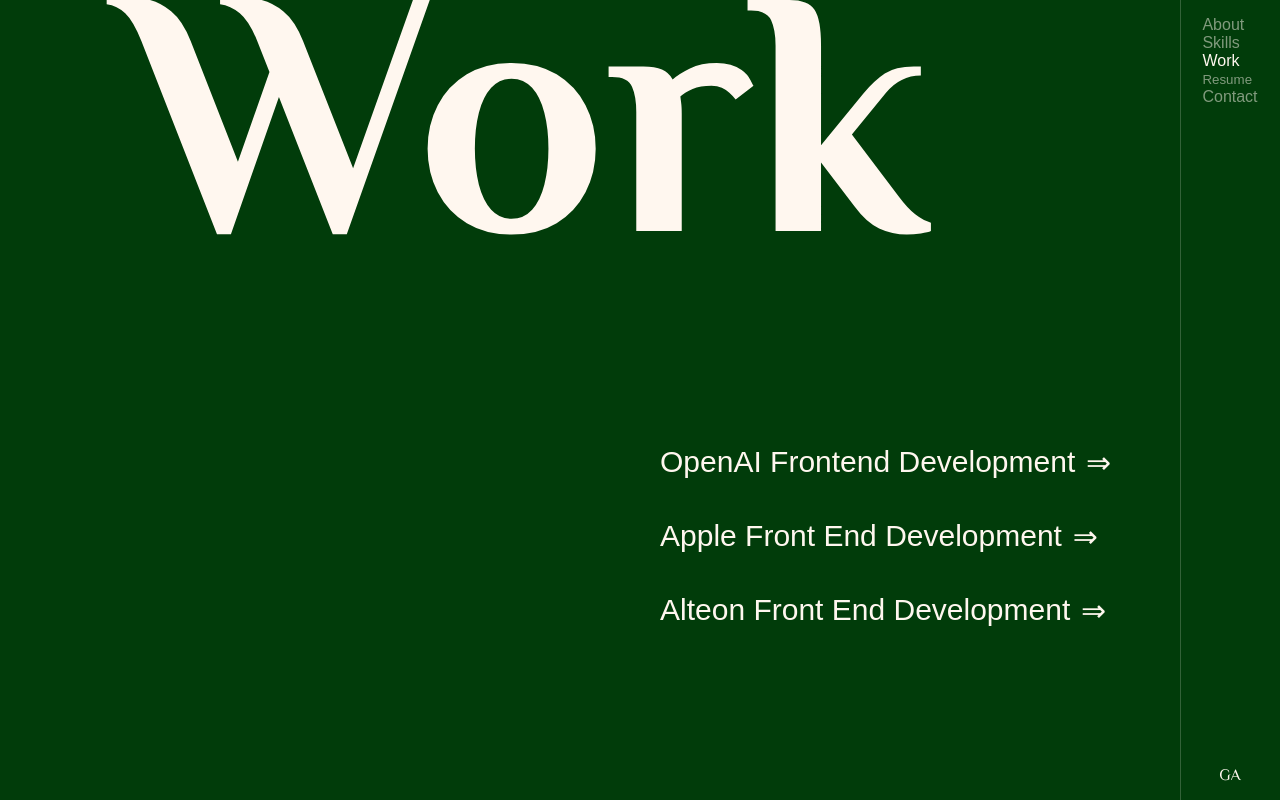
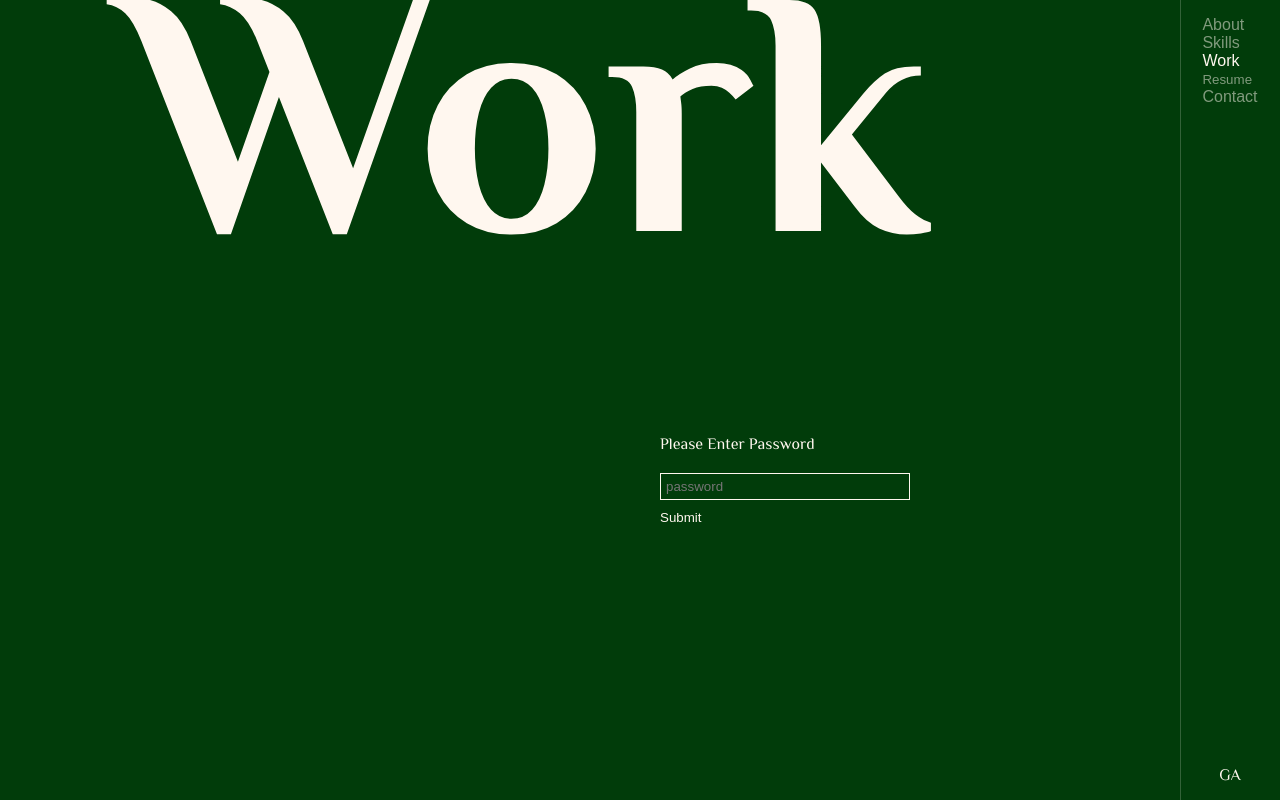
Before and after one commit to gacers/portfolio, a Next.js app: page /work in a window 1280 px wide. Built offline with nearby package versions, Linux system fonts and the light colour scheme; a web font is replaced by a local one.

Commit message:
password

```diff
--- a/app/layout.tsx
+++ b/app/layout.tsx
@@ -1,16 +1,16 @@
+
 import React from 'react'
 import type { Metadata } from 'next'
 import clsx from 'clsx'
 import { GlobalProvider } from '@/context/GlobalContext'
 import Nav from '@/containers/Nav/Nav'
-import { SlidingPanel } from '@/components'
 import { afacad, philosopher } from '@/styles/fonts'
 import '@/styles/variables.css'
 import '@/styles/globals.css'
 
 export const metadata: Metadata = {
-  description: 'Generated by create next app',
-  title: 'Create Next App',
+  description: 'Gary acers Portfolio',
+  title: 'Gary Acers',
 }
 
 export default function RootLayout({
@@ -25,8 +25,6 @@ export default function RootLayout({
           {children}
 
           <Nav />
-
-          {/* <SlidingPanel /> */}
         </GlobalProvider>
       </body>
     </html>
--- a/app/page.tsx
+++ b/app/page.tsx
@@ -1,3 +1,4 @@
+import React from 'react'
 import { Container, H } from '@/components'
 import { afacad } from '@/styles/fonts'
 import clsx from 'clsx'
--- a/app/work/Work.module.css
+++ b/app/work/Work.module.css
@@ -48,3 +48,23 @@
     }
   }
 }
+
+.form {
+  align-items: flex-start;
+  display: flex;
+  flex-direction: column;
+  flex-wrap: wrap;
+}
+
+.input {
+  background: transparent;
+  border: 1px solid var(--cream);
+  color: var(--cream);
+  margin-top: 20px;
+  padding: 5px;
+  width: 50%;
+}
+
+.submit {
+  margin-top: 10px;
+}
--- a/app/work/page.tsx
+++ b/app/work/page.tsx
@@ -1,15 +1,18 @@
 'use client'
 
-import React, { ReactNode } from 'react'
+import React, { ReactNode, useState } from 'react'
+import Form from 'next/form'
 import { Button, Container, Content, H, List, ListItem } from '@/components'
-import { useGlobalDispatch } from '@/context/GlobalContext'
+import { useGlobalDispatch, useGlobalState } from '@/context/GlobalContext'
 import Alteon from '@/containers/Alteon/Alteon'
 import Apple from '@/containers/Apple/Apple'
 import OpenAI from '@/containers/OpenAI/OpenAI'
 import s from './Work.module.css'
 
 function Work() {
-  const { setSlidingPanelContent } = useGlobalDispatch()
+  const { setSlidingPanelContent, login } = useGlobalDispatch()
+  const { loggedIn } = useGlobalState()
+  const [formValid, setFormValid] = useState(true)
 
   const launchSite = (site: ReactNode) => setSlidingPanelContent(site)
 
@@ -28,6 +31,19 @@ function Work() {
     },
   ]
 
+  const handleLogin = (e: React.FormEvent<HTMLFormElement>) => {
+    e.preventDefault()
+
+    const form = e.target as HTMLFormElement;
+    const passwordInput = form.elements.namedItem('password') as HTMLInputElement;
+
+    if (passwordInput?.value === process.env.NEXT_PUBLIC_AUTH_PASSWORD) {
+      login()
+    } else {
+      setFormValid(false)
+    }
+  }
+
   return (
     <main>
       <Container direction='column'>
@@ -36,6 +52,7 @@ function Work() {
         <Content
           className={s.content}
           right={
+            loggedIn ? (
               <List>
                 {buttonData.map(({ label, onClick }) => (
                   <ListItem key={label} className={s.item}>
@@ -45,6 +62,21 @@ function Work() {
                   </ListItem>
                 ))}
               </List>
+              ) : (
+                <div>
+                  {formValid ? (
+                    <p>Please Enter Password</p>
+                  ) : (
+                    <p>***Please Enter a Valid Password</p>
+                  )}
+
+                  <Form action="#" onSubmit={handleLogin} className={s.form}>
+                    <input type="password" id="password" placeholder='password' className={s.input} />
+
+                    <Button type="submit" className={s.submit}>Submit</Button>
+                  </Form>
+                </div>
+              )
             }
         />
       </Container>
--- a/components/Button/Button.tsx
+++ b/components/Button/Button.tsx
@@ -9,9 +9,10 @@ interface ButtonProps {
   className?: string;
   onClick?: MouseEventHandler<HTMLButtonElement>;
   disabled?: boolean;
+  type?: 'button' | 'submit' | 'reset';
 }
 
-const Button: FC<ButtonProps> = ({ children, className = null, disabled = false, onClick = () => false }) => {
+const Button: FC<ButtonProps> = ({ children, className = null, disabled = false, onClick = () => false, type="button" }) => {
   return (
     <button
       className={clsx(s.root, {
@@ -20,6 +21,7 @@ const Button: FC<ButtonProps> = ({ children, className = null, disabled = false,
       })}
       onClick={onClick}
       disabled={disabled}
+      type={type}
     >
       {children}
     </button>
--- a/context/GlobalContext.tsx
+++ b/context/GlobalContext.tsx
@@ -2,10 +2,12 @@
 
 import React, { ReactNode, createContext, useCallback, useContext, useReducer } from 'react'
 import { enablePageScrolling, preventPageScrolling } from '@/lib/scrolling-utils'
+import { SessionProvider } from "next-auth/react";
 
 type State = {
   sidebarOpen: boolean
   slidingPanelContent: ReactNode | null
+  loggedIn: boolean
 }
 
 type Action = { payload: any; type: string }
@@ -18,6 +20,7 @@ const GlobalDispatchContext = createContext<Dispatch | undefined>(undefined)
 const DEFAULT_GLOBAL_STATE = {
   sidebarOpen: false,
   slidingPanelContent: null,
+  loggedIn: false,
 }
 
 const reducer = (state: State, action: Action) => {
@@ -28,6 +31,9 @@ const reducer = (state: State, action: Action) => {
     /*                               Global Actions                               */
     /* -------------------------------------------------------------------------- */
     case 'TOGGLE_PANEL': {
+      return { ...state, ...payload }
+    }
+    case 'LOGIN': {
       return { ...state, ...payload }
     }
     default: {
@@ -94,7 +100,19 @@ const useGlobalDispatch = () => {
     []
   )
 
+  const login = useCallback(
+    () => {
+      dispatch({
+        payload: {
+          loggedIn: true
+        },
+        type: 'LOGIN',
+      })
+    }, []
+  )
+
   return {
+    login,
     closePanel,
     dispatch,
     setSlidingPanelContent,
```
Also changed, not shown: 1 other file (tests, documents, lock files or other folders). Lines whose indentation alone changed are shown as unchanged.
